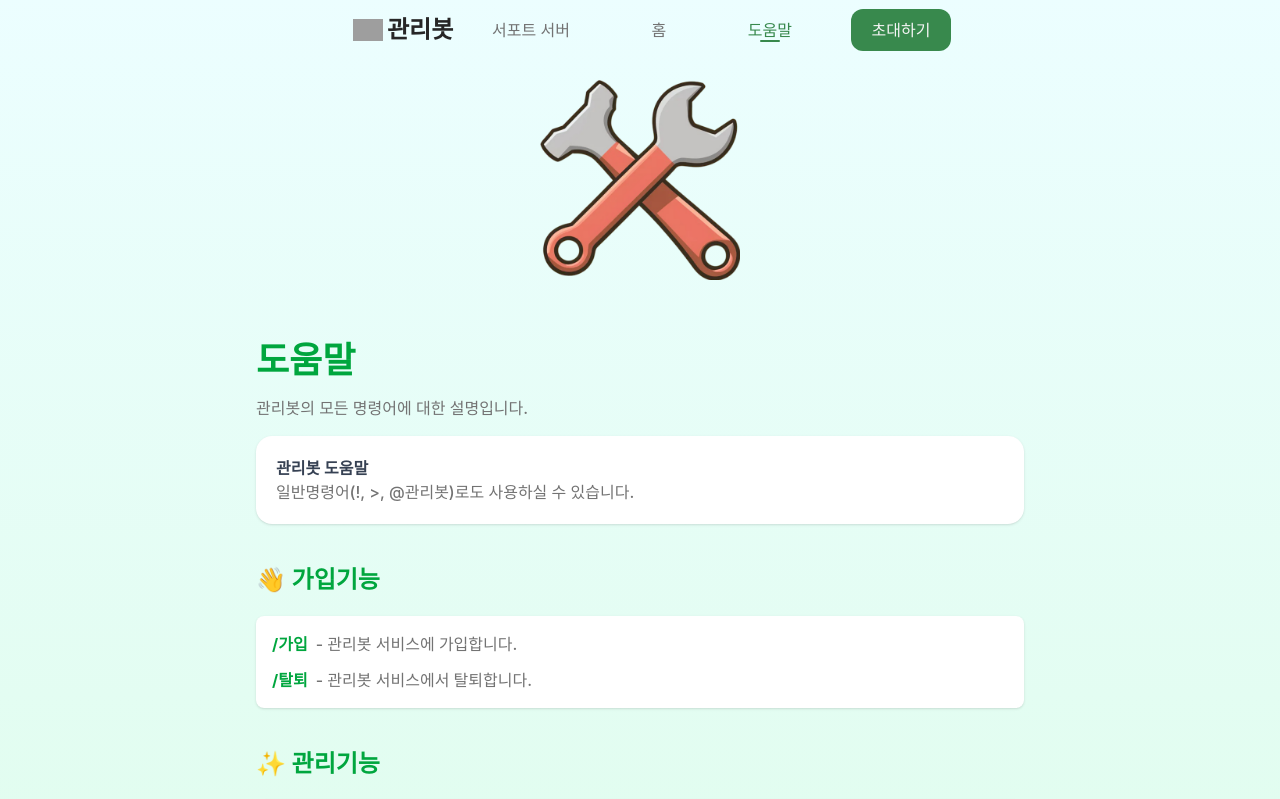
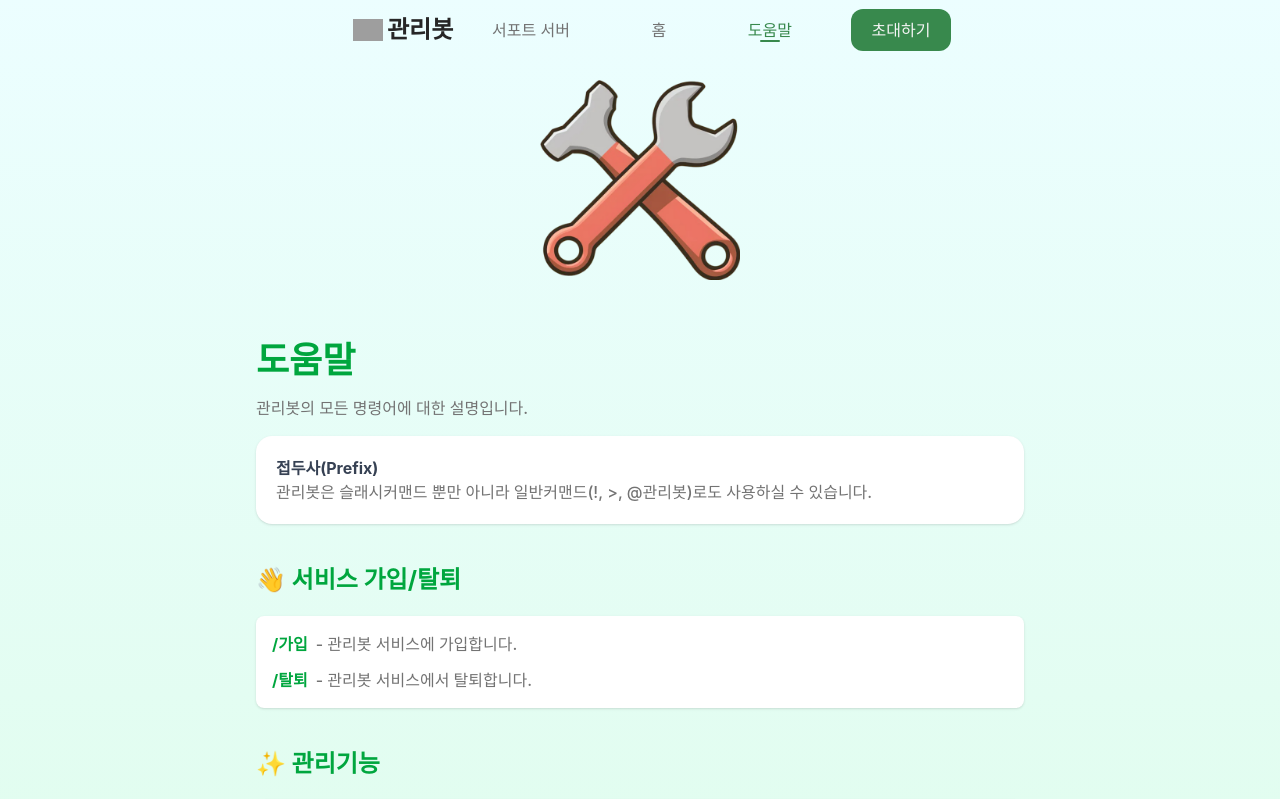
Before and after one commit to corche/adminBot, a React (Vite) app: page /help in a window 1280 px wide. Shown: the top 799 px of the page. Built offline with nearby package versions, Linux system fonts and the light colour scheme; grey boxes are pictures that could not be loaded; a web font is replaced by a local one.

Commit message:
설명수정

```diff
--- a/src/Help.tsx
+++ b/src/Help.tsx
@@ -23,15 +23,15 @@ export default function Help() {
               관리봇의 모든 명령어에 대한 설명입니다.
             </div>
             <div className="p-5 bg-white bg-opacity-70 rounded-2xl shadow-sm">
-              <div className="font-bold text-gray-700">관리봇 도움말</div>
-              일반명령어(!, {">"}, @관리봇)로도 사용하실 수 있습니다.
+              <div className="font-bold text-gray-700">접두사(Prefix)</div>
+              관리봇은 슬래시커맨드 뿐만 아니라 일반커맨드(!, {">"}, @관리봇)로도 사용하실 수 있습니다.
             </div>
           </div>
 
           {/* 가입 기능 */}
           <div className="flex flex-col gap-5">
             <div className="text-2xl font-bold text-green-600">
-              👋 가입기능
+              👋 서비스 가입/탈퇴
             </div>
             <div className="bg-white bg-opacity-70 p-4 rounded-lg shadow-sm">
               <div className="flex items-start mb-3">
```
Also changed, not shown: 1 other file (tests, documents, lock files or other folders).
